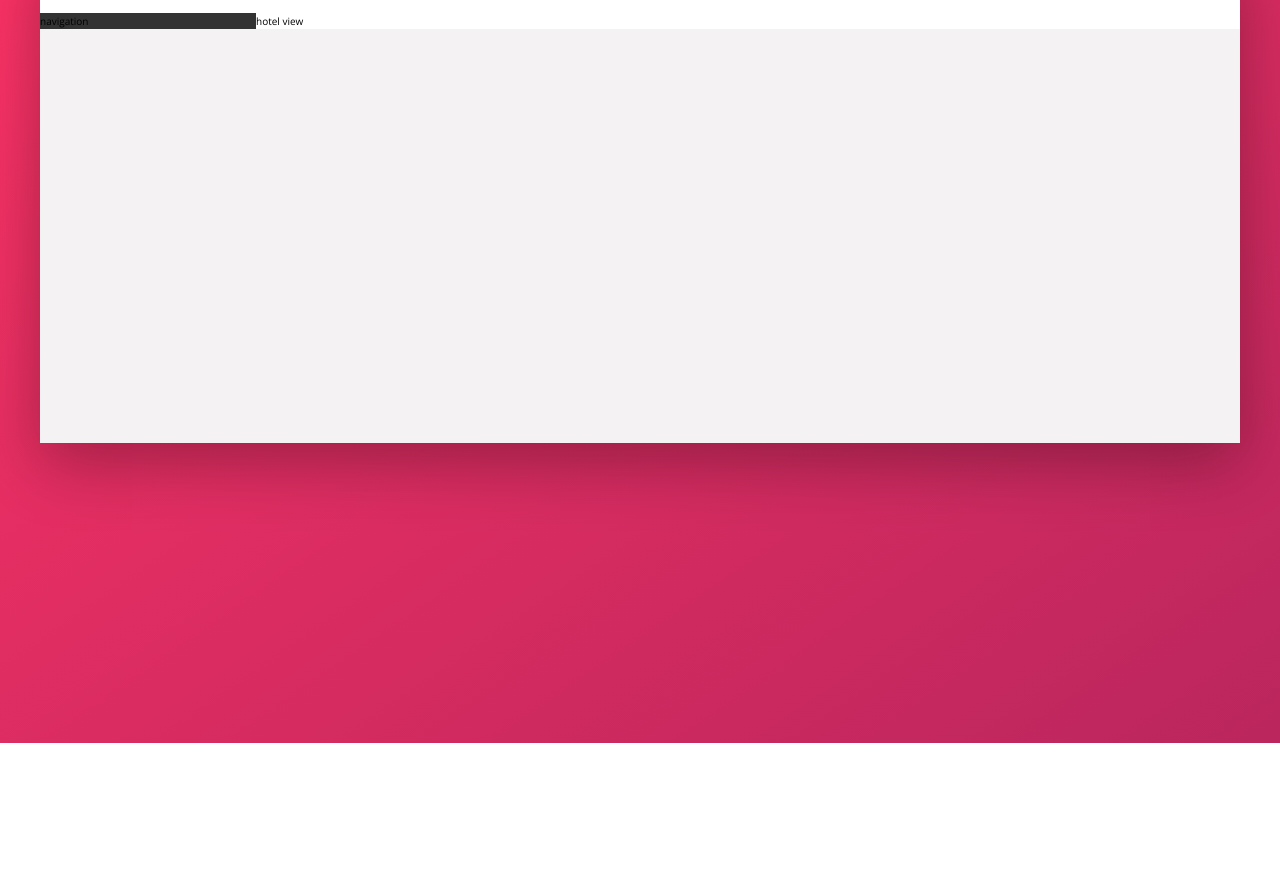
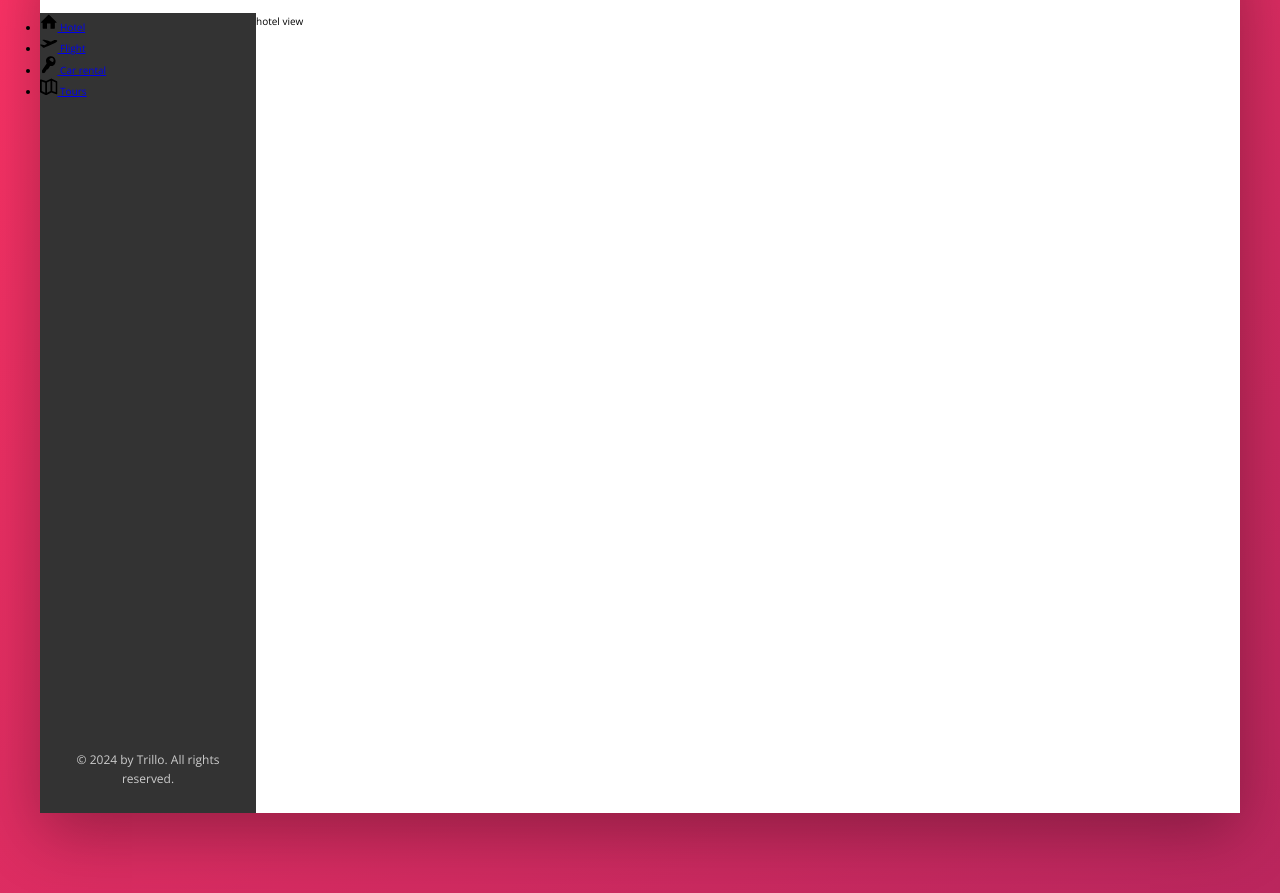
Before and after one commit to OriChaiMatan/Trillo--Master-Flexbox, a website: page index.html in a window 1280 px wide. Shown: the part 137-1030 px from the top of the page. Before the commit the page ends 880 px from the top, so only its background shows below. Drawn offline with nearby package versions, Linux system fonts and the light colour scheme.

Commit message:
Building the Navigation - Part 1 (Sidebar setup)

```diff
--- a/index.html
+++ b/index.html
@@ -45,7 +45,43 @@
             </header>
             <div class="content">
                 <nav class="sidebar">
-                    navigation
+                    <ul class="side-nav">
+                        <li class="side-nav__item">
+                            <a href="#" class="side-nav__link">
+                                <svg class="side-nav__icon">
+                                    <use xlink:href="img/sprite.svg#icon-home"></use>
+                                </svg>
+                                <span>Hotel</span>
+                            </a>
+                        </li>
+                        <li class="side-nav__item">
+                            <a href="#" class="side-nav__link">
+                                <svg class="side-nav__icon">
+                                    <use xlink:href="img/sprite.svg#icon-aircraft-take-off"></use>
+                                </svg>
+                                <span>Flight</span>
+                            </a>
+                        </li>
+                        <li class="side-nav__item">
+                            <a href="#" class="side-nav__link">
+                                <svg class="side-nav__icon">
+                                    <use xlink:href="img/sprite.svg#icon-key"></use>
+                                </svg>
+                                <span>Car rental</span>
+                            </a>
+                        </li>
+                        <li class="side-nav__item">
+                            <a href="#" class="side-nav__link">
+                                <svg class="side-nav__icon">
+                                    <use xlink:href="img/sprite.svg#icon-map"></use>
+                                </svg>
+                                <span>Tours</span>
+                            </a>
+                        </li>
+                    </ul>
+                    <div class="legal">
+                        &copy; 2024 by Trillo. All rights reserved.
+                    </div>
                 </nav>
                 <main class="hotel-view">
                     hotel view
--- a/sass/_components.scss
+++ b/sass/_components.scss
@@ -115,3 +115,31 @@
         margin-right: 1rem;
     }
 }
+
+///////////////////////////
+// SIDE NAVIGATION
+
+.side-nav{
+    &__item{
+
+    }
+
+    &__link{
+
+    }
+
+    &__icon{
+        width: 1.75rem;
+        height: 1.75rem;
+    }
+}
+
+///////////////////////////
+// LEGAL TEXT
+
+.legal{
+    font-size: 1.2rem;
+    color: var(--color-grey-light-4);
+    text-align: center;
+    padding: 2.5rem;
+}
--- a/sass/_layout.scss
+++ b/sass/_layout.scss
@@ -25,9 +25,14 @@
 .sidebar{
     background-color: var(--color-grey-dark-1);
     flex: 0 0 18%;
+
+    display: flex;
+    flex-direction: column;
+    justify-content: space-between;
 }
 
 .hotel-view{
     background-color: #fff;
+    height: 80rem;
     flex: 1;
 }
```
Also changed, not shown: css/style.css, 1 other file.
